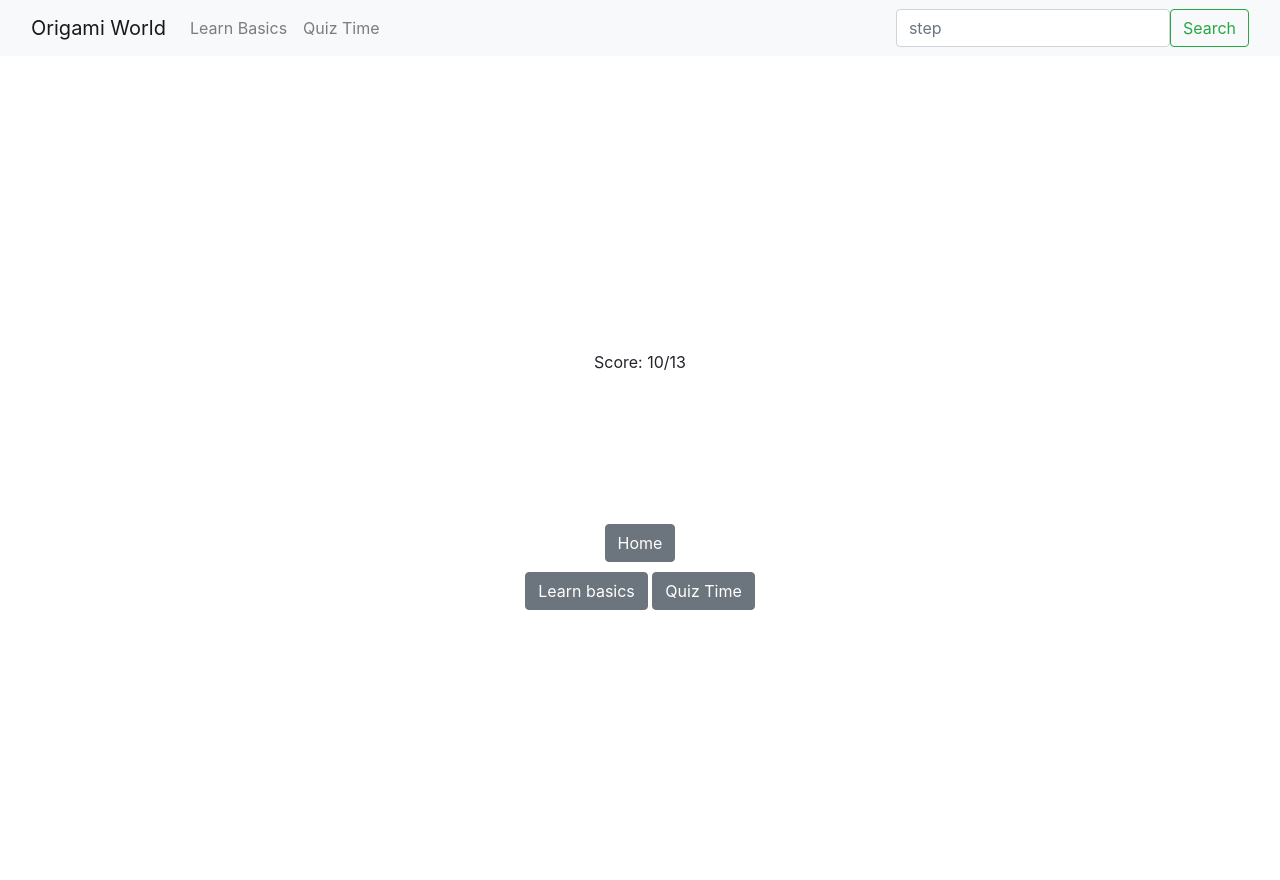
After one commit to xintongqi/w4170_ui_project, a Flask app: template templates/quiz_result.html in a window 1280 px wide. The commit adds this page. Run offline with Flask 3, Linux system fonts and the light colour scheme; the template is opened without the code that fills it: most values are stand-ins (such as "Sample title", 1, 10 or a date in 2020); some libraries are stand-ins or nearby versions.

Commit message:
Added quiz pages and quiz result page

```diff
--- a/server.py
+++ b/server.py
@@ -31,8 +31,99 @@ learn_data = {
 
 # data related to the quiz module
 quiz_data = {
+    '1': {
+        'name': 'mountain fold',
+        'diagram': '',
+        'video': '',
+        'next': '2',
+        'prev': None
+    },
+    '2': {
+        'name': 'mountain fold',
+        'diagram': '',
+        'video': '',
+        'next': '3',
+        'prev': '1'
+    },
+    '3': {
+        'name': 'mountain fold',
+        'diagram': '',
+        'video': '',
+        'next': '4',
+        'prev': '2'
+    },
+    '4': {
+        'name': 'mountain fold',
+        'diagram': '',
+        'video': '',
+        'next': '5',
+        'prev': '3'
+    },
+    '5': {
+        'name': 'mountain fold',
+        'diagram': '',
+        'video': '',
+        'next': '6',
+        'prev': '4'
+    },
+    '6': {
+        'name': 'mountain fold',
+        'diagram': '',
+        'video': '',
+        'next': '7',
+        'prev': '5'
+    },
+    '7': {
+        'name': 'mountain fold',
+        'diagram': '',
+        'video': '',
+        'next': '8',
+        'prev': '6'
+    },
+    '8': {
+        'name': 'mountain fold',
+        'diagram': '',
+        'video': '',
+        'next': '9',
+        'prev': '7'
+    },
+    '9': {
+        'name': 'mountain fold',
+        'diagram': '',
+        'video': '',
+        'next': '10',
+        'prev': '8'
+    },
+    '10': {
+        'name': 'mountain fold',
+        'diagram': '',
+        'video': '',
+        'next': '11',
+        'prev': '9'
+    },
+    '11': {
+        'name': 'mountain fold',
+        'diagram': '',
+        'video': '',
+        'next': '12',
+        'prev': '10'
+    },
+    '12': {
+        'name': 'mountain fold',
+        'diagram': '',
+        'video': '',
+        'next': '13',
+        'prev': '11'
+    },
+    '13': {
+        'name': 'mountain fold',
+        'diagram': '',
+        'video': '',
+        'next': None,
+        'prev': '12'
+    }
 }
-
+quiz_score = 0
 # data related to user choices
 user_data = {
 }
@@ -54,9 +145,14 @@ def take_quiz(prob_id):
     prob = quiz_data.get(prob_id)
     if prob:
         # todo: render the quiz template with proper url
-        return render_template('', step=prob, probs = quiz_data)
+        return render_template('quiz.html', step=prob_id, prob = prob)
     else:
         return "Oops! We don't have a quiz problem with this index!!"
+
+@app.route('/quiz/result')
+def quiz_result():
+    # todo: render the quiz template with proper url
+    return render_template('quiz_result.html', quiz_score = quiz_score)
 
 @app.route('/search', methods=['POST'])
 def search():
--- a/static/main.css
+++ b/static/main.css
@@ -0,0 +1,24 @@
+#quiz_back_next_but{
+    position: fixed;
+    bottom: 10px;
+    right: 10px;
+}
+#quiz_nextButton{
+    display: none
+}
+#quiz_backButton{
+    display: none
+}
+#quiz_result{
+    display: flex;
+    justify-content: center;
+    flex-direction: column;
+    text-align: center;
+    min-height: 100vh;
+}
+#quiz_score{
+    margin-bottom: 150px;
+}
+#quiz_result_buttons{
+    margin-top: 10px;
+}
--- /dev/null
+++ b/static/quiz_result.js
@@ -0,0 +1,16 @@
+
+$(document).ready(function(){
+    $('#quiz_resultHome').click(function() {
+        window.location.href = "/";
+    });
+
+    // Attach click event handler to the Next button
+    $('#quiz_resultLearn').click(function() {
+        window.location.href = "/learn_step/1";
+    });
+
+    // Attach click event handler to the Submit button
+    $('#quiz_resultQuiz').click(function() {
+        window.location.href = "/quiz/1";
+    });
+});
--- a/templates/base.html
+++ b/templates/base.html
@@ -32,7 +32,7 @@
                     <a class="nav-link" href="/learn_step/1">Learn Basics</a>
                 </li>
                 <li class="nav-item">
-                    <a class="nav-link" href="/">Quiz Time</a>
+                    <a class="nav-link" href="/quiz/1">Quiz Time</a>
                 </li>
             </ul>
             <form id="search-form" class="d-flex" action="/search" method="POST">
--- /dev/null
+++ b/templates/quiz_result.html
@@ -0,0 +1,24 @@
+{% extends 'base.html' %}
+
+{% block content %}
+
+<script type="text/javascript" src="{{ url_for('static', filename = 'quiz_result.js') }}"></script>
+
+<script>
+    let score = {{ quiz_score| tojson }};
+
+</script>
+
+<div id="quiz_result">
+    <div id="quiz_score">Score: {{quiz_score}}/13</div>
+    <div>
+        <button id="quiz_resultHome" class = "btn btn-secondary">Home</button>
+    </div>
+    <div id="quiz_result_buttons">
+        <button id="quiz_resultLearn" class = "btn btn-secondary">Learn basics</button>
+        <button id="quiz_resultQuiz" class = "btn btn-secondary">Quiz Time</button>
+    </div>
+</div>
+
+
+{% endblock %}
```
Also changed, not shown: static/quiz.js (added, +51 -0 lines), templates/quiz.html (added, +22 -0 lines).
